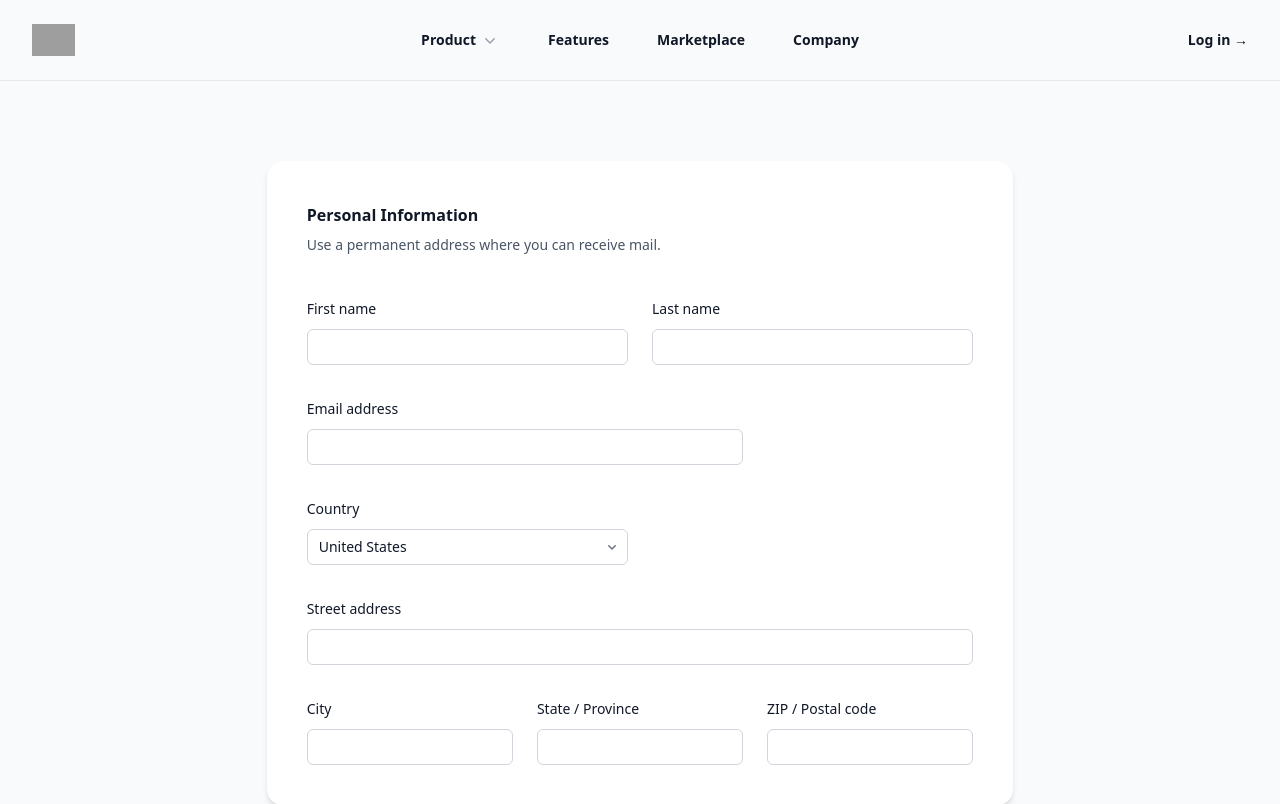
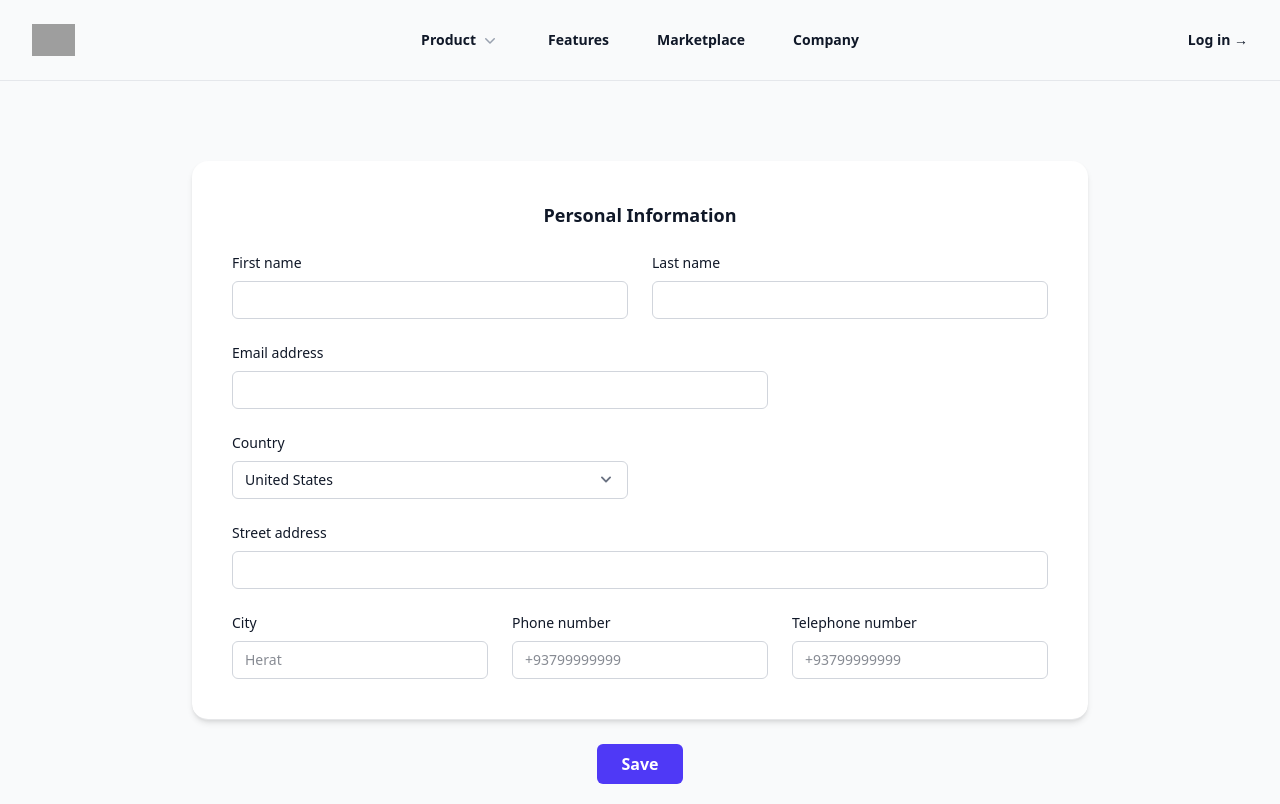
Before and after one commit to Mohebjami/Learn-React, a React (Vite) app: page /sginIn in a window 1280 px wide. Shown: the top 804 px of the page. Built offline with nearby package versions, Linux system fonts and the light colour scheme; grey boxes are pictures that could not be loaded.

Commit message:
Complete the SginUp page (get the value of the inputs

```diff
--- a/src/components/auth/SignUp.jsx
+++ b/src/components/auth/SignUp.jsx
@@ -1,160 +1,90 @@
-import React from 'react'
-import { PhotoIcon, UserCircleIcon } from '@heroicons/react/24/solid'
-import { ChevronDownIcon } from '@heroicons/react/16/solid'
+import React, { useState } from "react";
+import { ChevronDownIcon } from "@heroicons/react/16/solid";
 
 function SignUp() {
+  const [data, setData] = useState({
+    firstName: "",
+    lastName: "",
+    email: "",
+    country: "United States",
+    streetAddress: "",
+    city: "",
+    phoneNumber: "",
+    telephoneNumber: "",
+  });
+
+  const handleChange = (event) => {
+    const { name, value } = event.target;
+    setData((prev) => ({
+      ...prev,
+      [name]: value,
+    }));
+  };
+
+  const handleSubmit = (e) => {
+    e.preventDefault();
+    console.log(data);
+  };
+
   return (
-        <form>
-            <div className='space-y-10 p-20 bg-gray-50'>
-               <div className=" flex items-center justify-center">
-                    <div className="border-b border-gray-900/10 bg-white shadow-md rounded-2xl p-10 max-w-8/12">
-                    <h2 className="text-base/7 font-semibold text-gray-900">Personal Information</h2>
-                    <p className="mt-1 text-sm/6 text-gray-600">Use a permanent address where you can receive mail.</p>
+    <form className="p-6 sm:p-10 md:p-16 lg:p-20 bg-gray-50">
+      <div className="flex items-center justify-center">
+        <div className="border-b border-gray-900/10 bg-white shadow-md rounded-2xl p-6 sm:p-10 w-full max-w-4xl">
+          <h1 className="text-lg font-semibold text-gray-900 text-center">Personal Information</h1>
 
-                    <div className="mt-10 grid grid-cols-1 gap-x-6 gap-y-8 sm:grid-cols-6">
+          <div className="mt-6 grid grid-cols-1 gap-6 sm:grid-cols-6">
             <div className="sm:col-span-3">
-                        <label htmlFor="first-name" className="block text-sm/6 font-medium text-gray-900">
-                            First name
-                        </label>
-                        <div className="mt-2">
-                            <input
-                            id="first-name"
-                            name="first-name"
-                            type="text"
-                            autoComplete="given-name"
-                            className="block w-full rounded-md bg-white px-3 py-1.5 text-base text-gray-900 outline-1 -outline-offset-1 outline-gray-300 placeholder:text-gray-400 focus:outline-2 focus:-outline-offset-2 focus:outline-indigo-600 sm:text-sm/6"
-                            />
-                        </div>
+              <label htmlFor="firstName" className="block text-sm font-medium text-gray-900">First name</label>
+              <input id="firstName" name="firstName" type="text" value={data.firstName} onChange={handleChange} autoComplete="given-name" className="mt-2 block w-full rounded-md bg-white px-3 py-2 text-base text-gray-900 border border-gray-300 focus:border-indigo-600 focus:ring-indigo-600 sm:text-sm" />
             </div>
 
             <div className="sm:col-span-3">
-                        <label htmlFor="last-name" className="block text-sm/6 font-medium text-gray-900">
-                            Last name
-                        </label>
-                        <div className="mt-2">
-                            <input
-                            id="last-name"
-                            name="last-name"
-                            type="text"
-                            autoComplete="family-name"
-                            className="block w-full rounded-md bg-white px-3 py-1.5 text-base text-gray-900 outline-1 -outline-offset-1 outline-gray-300 placeholder:text-gray-400 focus:outline-2 focus:-outline-offset-2 focus:outline-indigo-600 sm:text-sm/6"
-                            />
-                        </div>
+              <label htmlFor="lastName" className="block text-sm font-medium text-gray-900">Last name</label>
+              <input id="lastName" name="lastName" type="text" value={data.lastName} onChange={handleChange} autoComplete="family-name" className="mt-2 block w-full rounded-md bg-white px-3 py-2 text-base text-gray-900 border border-gray-300 focus:border-indigo-600 focus:ring-indigo-600 sm:text-sm" />
             </div>
 
             <div className="sm:col-span-4">
-                        <label htmlFor="email" className="block text-sm/6 font-medium text-gray-900">
-                            Email address
-                        </label>
-                        <div className="mt-2">
-                            <input
-                            id="email"
-                            name="email"
-                            type="email"
-                            autoComplete="email"
-                            className="block w-full rounded-md bg-white px-3 py-1.5 text-base text-gray-900 outline-1 -outline-offset-1 outline-gray-300 placeholder:text-gray-400 focus:outline-2 focus:-outline-offset-2 focus:outline-indigo-600 sm:text-sm/6"
-                            />
-                        </div>
+              <label htmlFor="email" className="block text-sm font-medium text-gray-900">Email address</label>
+              <input id="email" name="email" type="email" value={data.email} onChange={handleChange} autoComplete="email" className="mt-2 block w-full rounded-md bg-white px-3 py-2 text-base text-gray-900 border border-gray-300 focus:border-indigo-600 focus:ring-indigo-600 sm:text-sm" />
             </div>
 
-                        <div className="sm:col-span-3">
-                        <label htmlFor="country" className="block text-sm/6 font-medium text-gray-900">
-                            Country
-                        </label>
-                        <div className="mt-2 grid grid-cols-1">
-                            <select
-                            id="country"
-                            name="country"
-                            autoComplete="country-name"
-                            className="col-start-1 row-start-1 w-full appearance-none rounded-md bg-white py-1.5 pr-8 pl-3 text-base text-gray-900 outline-1 -outline-offset-1 outline-gray-300 focus:outline-2 focus:-outline-offset-2 focus:outline-indigo-600 sm:text-sm/6"
-                            >
-                            <option>United States</option>
-                            <option>Canada</option>
-                            <option>Mexico</option>
+            <div className="sm:col-span-3 relative">
+              <label htmlFor="country" className="block text-sm font-medium text-gray-900">Country</label>
+              <select id="country" name="country" value={data.country} onChange={handleChange} className="mt-2 block w-full appearance-none rounded-md bg-white py-2 pr-8 pl-3 text-base text-gray-900 border border-gray-300 focus:border-indigo-600 focus:ring-indigo-600 sm:text-sm">
+                <option value="United States">United States</option>
+                <option value="Canada">Canada</option>
+                <option value="Mexico">Mexico</option>
               </select>
-                            <ChevronDownIcon
-                            aria-hidden="true"
-                            className="pointer-events-none col-start-1 row-start-1 mr-2 size-5 self-center justify-self-end text-gray-500 sm:size-4"
-                            />
-                        </div>
+              <ChevronDownIcon className="absolute top-9 right-3 w-5 h-5 text-gray-500 pointer-events-none" />
             </div>
 
             <div className="col-span-full">
-                        <label htmlFor="street-address" className="block text-sm/6 font-medium text-gray-900">
-                            Street address
-                        </label>
-                        <div className="mt-2">
-                            <input
-                            id="street-address"
-                            name="street-address"
-                            type="text"
-                            autoComplete="street-address"
-                            className="block w-full rounded-md bg-white px-3 py-1.5 text-base text-gray-900 outline-1 -outline-offset-1 outline-gray-300 placeholder:text-gray-400 focus:outline-2 focus:-outline-offset-2 focus:outline-indigo-600 sm:text-sm/6"
-                            />
-                        </div>
-                        </div>
-
-                        <div className="sm:col-span-2 sm:col-start-1">
-                        <label htmlFor="city" className="block text-sm/6 font-medium text-gray-900">
-                            City
-                        </label>
-                        <div className="mt-2">
-                            <input
-                            id="city"
-                            name="city"
-                            type="text"
-                            autoComplete="address-level2"
-                            className="block w-full rounded-md bg-white px-3 py-1.5 text-base text-gray-900 outline-1 -outline-offset-1 outline-gray-300 placeholder:text-gray-400 focus:outline-2 focus:-outline-offset-2 focus:outline-indigo-600 sm:text-sm/6"
-                            />
-                        </div>
+              <label htmlFor="streetAddress" className="block text-sm font-medium text-gray-900">Street address</label>
+              <input id="streetAddress" name="streetAddress" type="text" value={data.streetAddress} onChange={handleChange} autoComplete="street-address" className="mt-2 block w-full rounded-md bg-white px-3 py-2 text-base text-gray-900 border border-gray-300 focus:border-indigo-600 focus:ring-indigo-600 sm:text-sm" />
             </div>
 
             <div className="sm:col-span-2">
-                        <label htmlFor="region" className="block text-sm/6 font-medium text-gray-900">
-                            State / Province
-                        </label>
-                        <div className="mt-2">
-                            <input
-                            id="region"
-                            name="region"
-                            type="text"
-                            autoComplete="address-level1"
-                            className="block w-full rounded-md bg-white px-3 py-1.5 text-base text-gray-900 outline-1 -outline-offset-1 outline-gray-300 placeholder:text-gray-400 focus:outline-2 focus:-outline-offset-2 focus:outline-indigo-600 sm:text-sm/6"
-                            />
-                        </div>
+              <label htmlFor="city" className="block text-sm font-medium text-gray-900">City</label>
+              <input id="city" name="city" type="text" value={data.city} onChange={handleChange} placeholder="Herat" autoComplete="address-level2" className="mt-2 block w-full rounded-md bg-white px-3 py-2 text-base text-gray-900 border border-gray-300 focus:border-indigo-600 focus:ring-indigo-600 sm:text-sm" />
             </div>
 
             <div className="sm:col-span-2">
-                        <label htmlFor="postal-code" className="block text-sm/6 font-medium text-gray-900">
-                            ZIP / Postal code
-                        </label>
-                        <div className="mt-2">
-                            <input
-                            id="postal-code"
-                            name="postal-code"
-                            type="text"
-                            autoComplete="postal-code"
-                            className="block w-full rounded-md bg-white px-3 py-1.5 text-base text-gray-900 outline-1 -outline-offset-1 outline-gray-300 placeholder:text-gray-400 focus:outline-2 focus:-outline-offset-2 focus:outline-indigo-600 sm:text-sm/6"
-                            />
+              <label htmlFor="phoneNumber" className="block text-sm font-medium text-gray-900">Phone number</label>
+              <input id="phoneNumber" name="phoneNumber" type="tel" value={data.phoneNumber} onChange={handleChange} placeholder="+93799999999" className="mt-2 block w-full rounded-md bg-white px-3 py-2 text-base text-gray-900 border border-gray-300 focus:border-indigo-600 focus:ring-indigo-600 sm:text-sm" />
+            </div>
+
+            <div className="sm:col-span-2">
+              <label htmlFor="telephoneNumber" className="block text-sm font-medium text-gray-900">Telephone number</label>
+              <input id="telephoneNumber" name="telephoneNumber" type="tel" value={data.telephoneNumber} onChange={handleChange} placeholder="+93799999999" className="mt-2 block w-full rounded-md bg-white px-3 py-2 text-base text-gray-900 border border-gray-300 focus:border-indigo-600 focus:ring-indigo-600 sm:text-sm" />
             </div>
           </div>
         </div>
       </div>
+      <div className="flex items-center justify-center mt-6">
+        <button type="submit" onClick={handleSubmit} className="w-full sm:w-auto px-6 py-2 rounded-md bg-indigo-600 text-white font-semibold hover:bg-indigo-700">Save</button>
       </div>
-                <div className="flex items-center justify-center">
-                    <button
-                        type="submit"
-                        className="w-2xs mt-2 rounded-md bg-indigo-600 py-2 text-white font-semibold hover:bg-indigo-700"
-                        >
-                        Save
-                        </button>
-                </div>
-            </div>
-
-
-
     </form>
-      )
+  );
 }
 
-export default SignUp
+export default SignUp;
```
Lines whose indentation alone changed are shown as unchanged.
